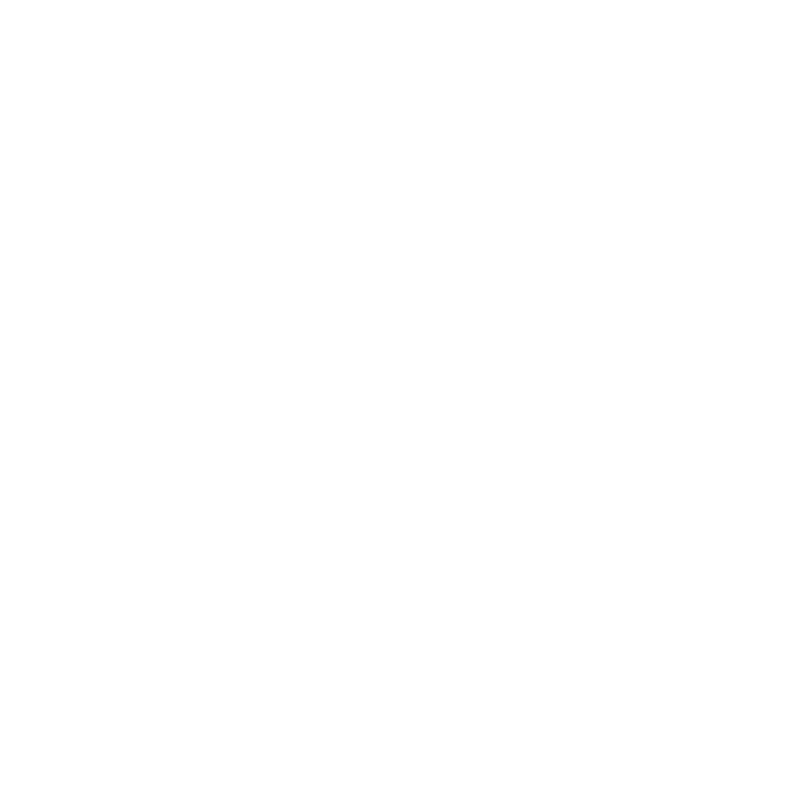
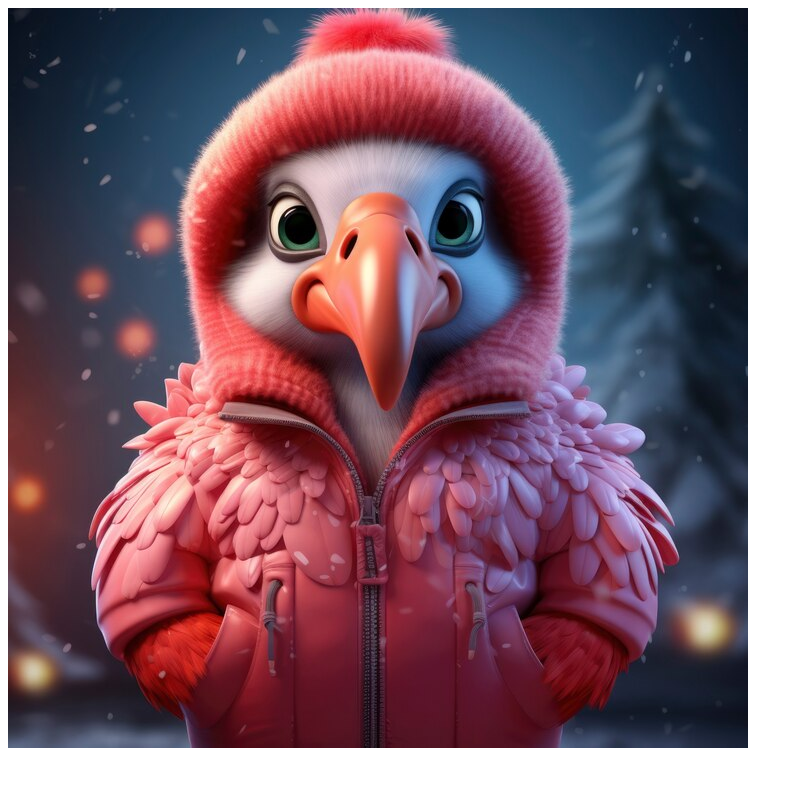
Before and after one commit to AlenaPolovneva/FrontEndPro, a plain HTML site: page index.html in a window 1280 px wide. Shown: the whole page, without its empty margins (0-803 px from the left). Drawn offline with Linux system fonts and the light colour scheme.

Commit message:
lec11_hw3

```diff
--- a/index.html
+++ b/index.html
@@ -2,7 +2,7 @@
 <html lang="en">
 <head>
     <meta charset="UTF-8">
-    <title>Title</title>
+    <title>Random image</title>
 </head>
 <body>
 
--- a/main.js
+++ b/main.js
@@ -1 +1,5 @@
-console.log (5);
+const images = ["img 1.jpg", "img 2.jpg", "img 3.jpg","img 4.jpg", "img 5.jpg", "img 6.jpg", "img 7.jpg", "img 8.jpg", "img 9.jpg", "img 10.jpg"] ;
+    const randomIndex =  Math.floor(Math.random() * images.length);
+const randomImage = images[randomIndex];
+
+document.write(`<img src="./img/${randomImage}" alt="Random Image">`);
```
Also changed, not shown: img/img 1.jpg (added), img/img 10.jpg (added), img/img 2.jpg (added), img/img 3.jpg (added), img/img 4.jpg (added), img/img 5.jpg (added), img/img 6.jpg (added), img/img 7.jpg (added), img/img 8.jpg (added), img/ing 9.jpg (added).
